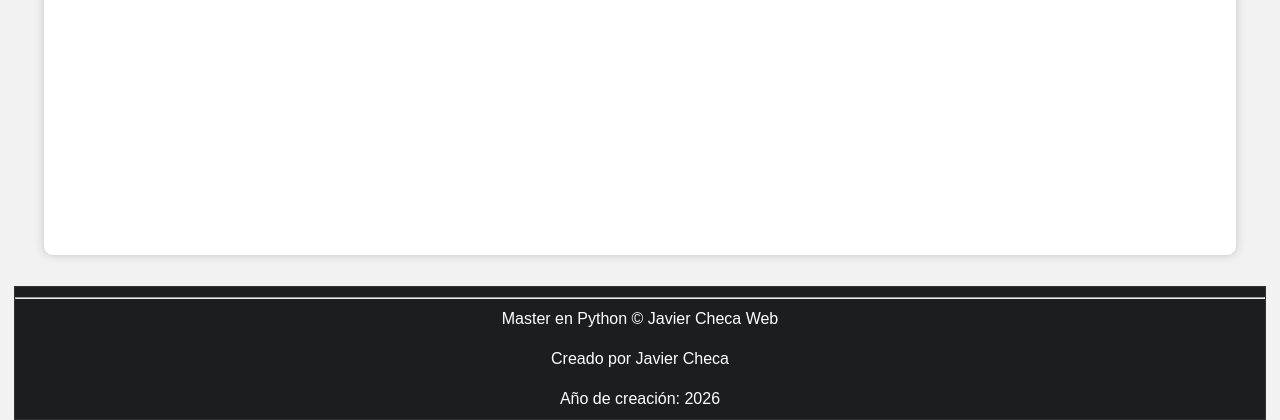
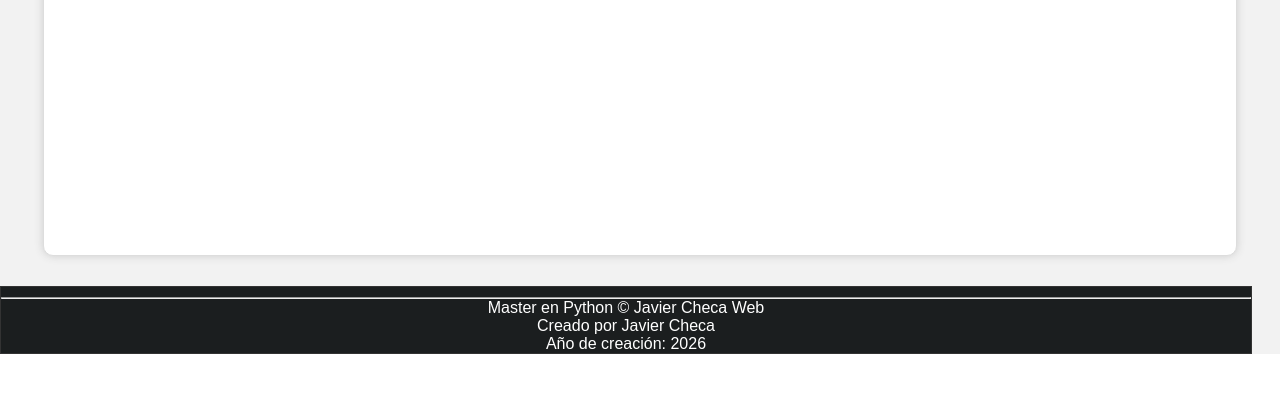
Before and after one commit to Javier-Checa/MASTER-PYTHON, a Django app: page / in a window 1280 px wide. Shown: the part 938-1358 px from the top of the page. After the commit the page ends 1292 px from the top, so only its background shows below. Run offline with Django 3.2, Linux system fonts and the light colour scheme.

Commit message:
Aprendiendo Django cont130

```diff
--- a/22-django/AprendiendoDjango/miapp/static/css/styles.css
+++ b/22-django/AprendiendoDjango/miapp/static/css/styles.css
@@ -144,8 +144,7 @@ footer{
     background-color: #1B1E1F;
     border: 1px solid #333333;
     color: #fff;
-    margin: 0px auto;
     text-align: center;
-    line-height: 40px;
     padding-top: 10px;
+
 }
```
